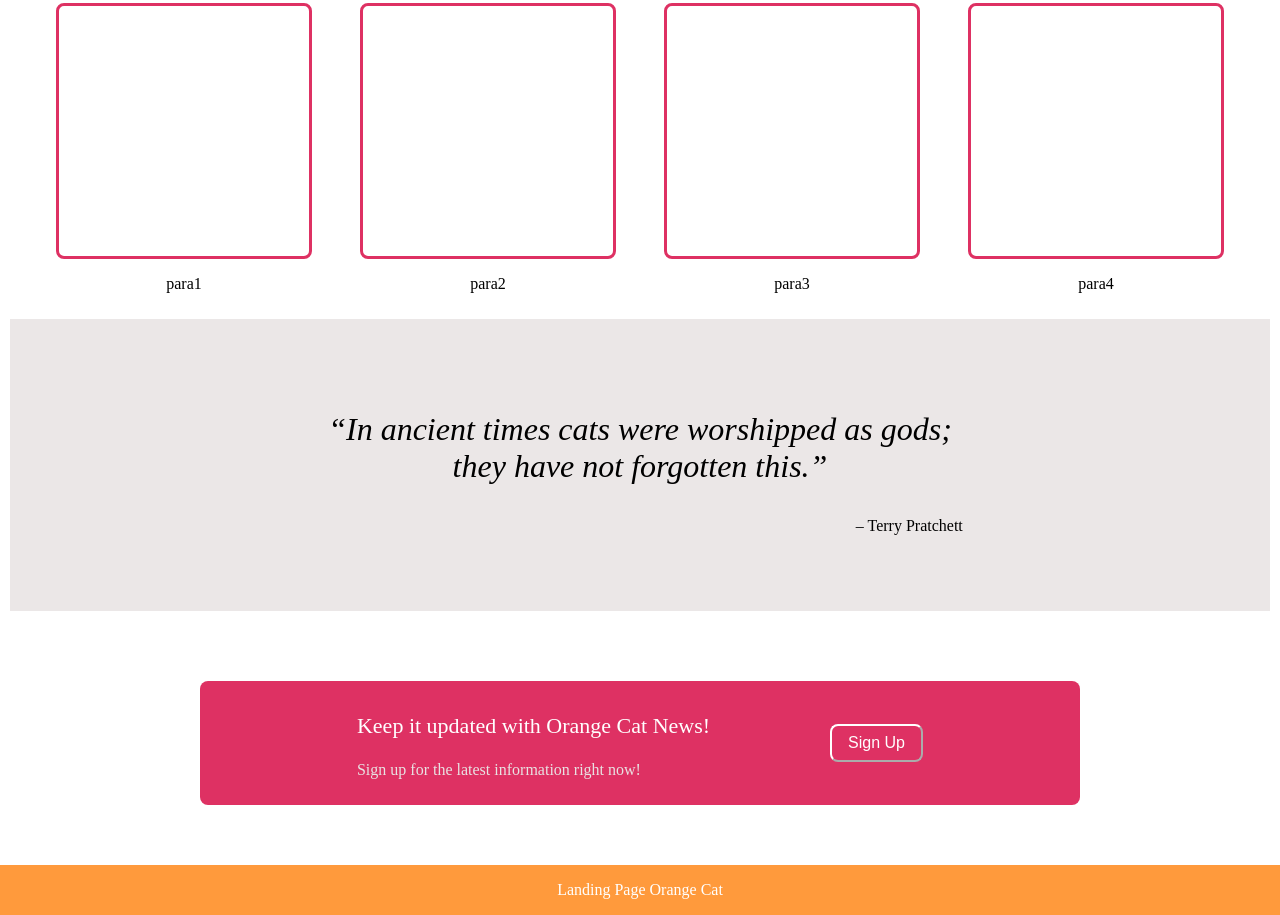
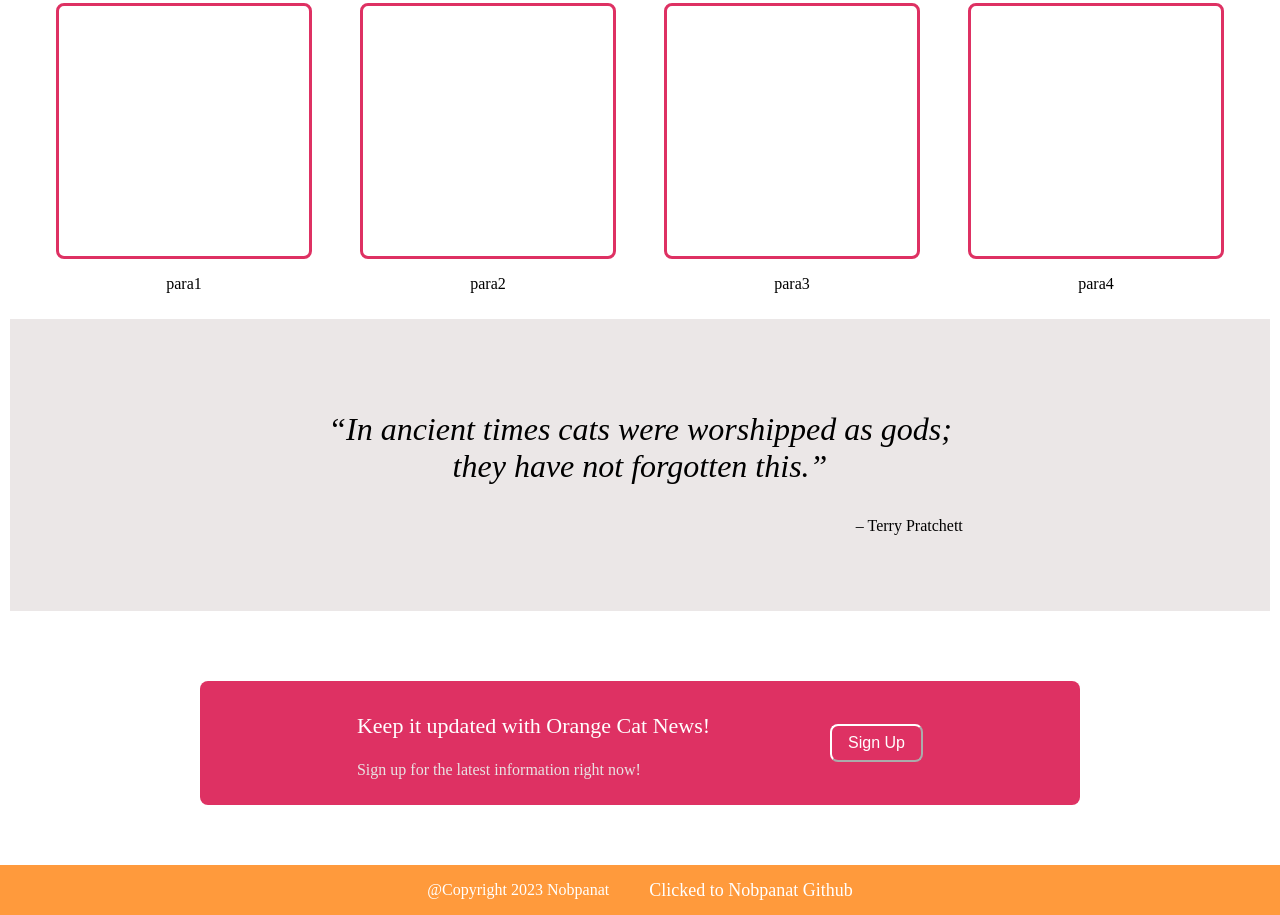
Before and after one commit to Nobpanat/Landing-page, a plain HTML site: page index.html in a window 1280 px wide. Shown: the part 633-1548 px from the top of the page. Drawn offline with Linux system fonts and the light colour scheme.

Commit message:
modified footer

```diff
--- a/index.html
+++ b/index.html
@@ -72,7 +72,8 @@
         </div>
     </div>
     <div class="footer">
-        <p>Landing Page Orange Cat</p>
+        <p>@Copyright 2023 Nobpanat</p>
+        <a href="https://github.com/Nobpanat">Clicked to Nobpanat Github</a>
     </div>
 </body>
 </html>
--- a/style.css
+++ b/style.css
@@ -151,4 +151,9 @@ a{
     background-color:#ff9a3c;
     color: white;
     font-size: 16px;
+    display: flex;
+    gap: 40px;
 }
+.footer a{
+    font-size: 18px;
+}
```
